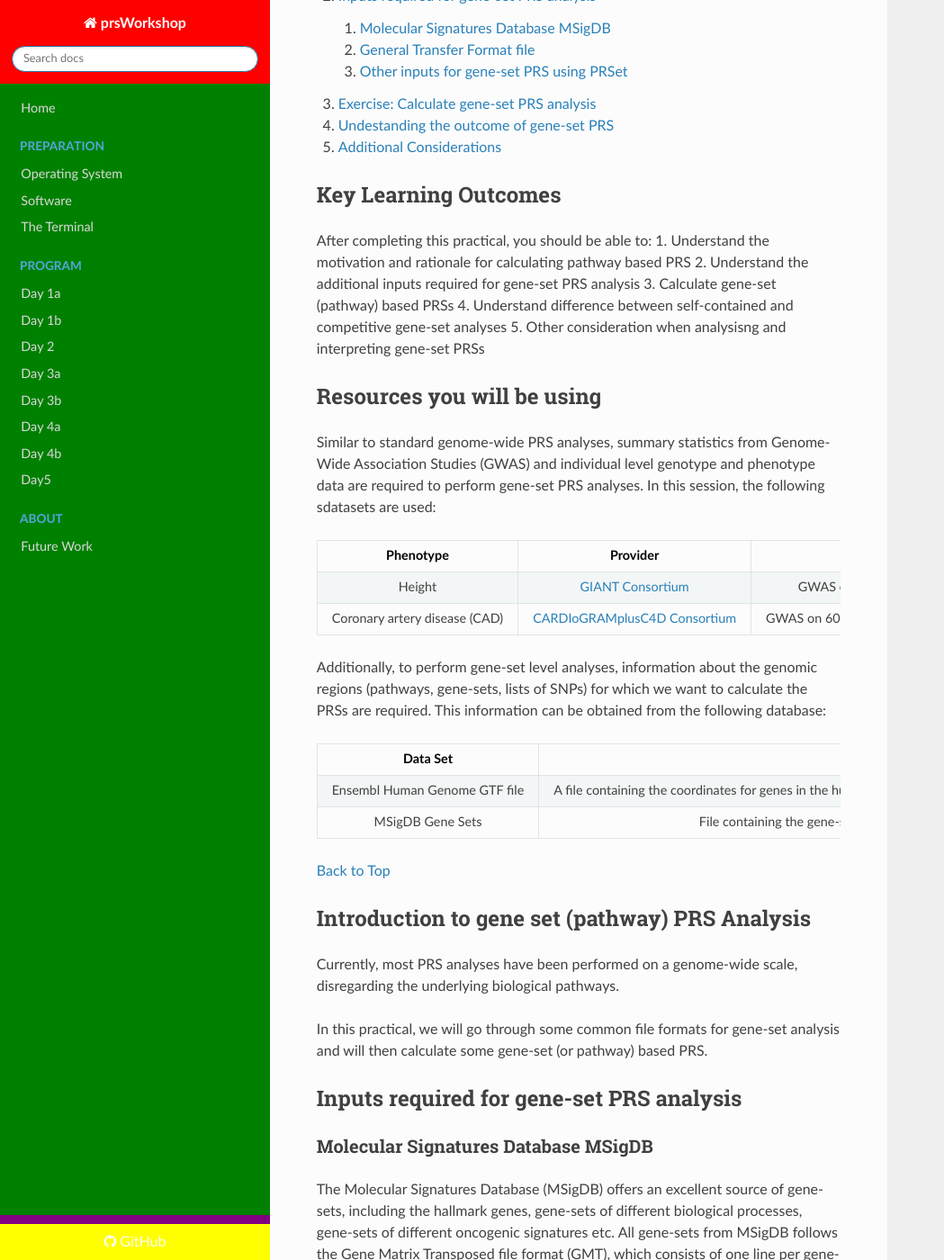
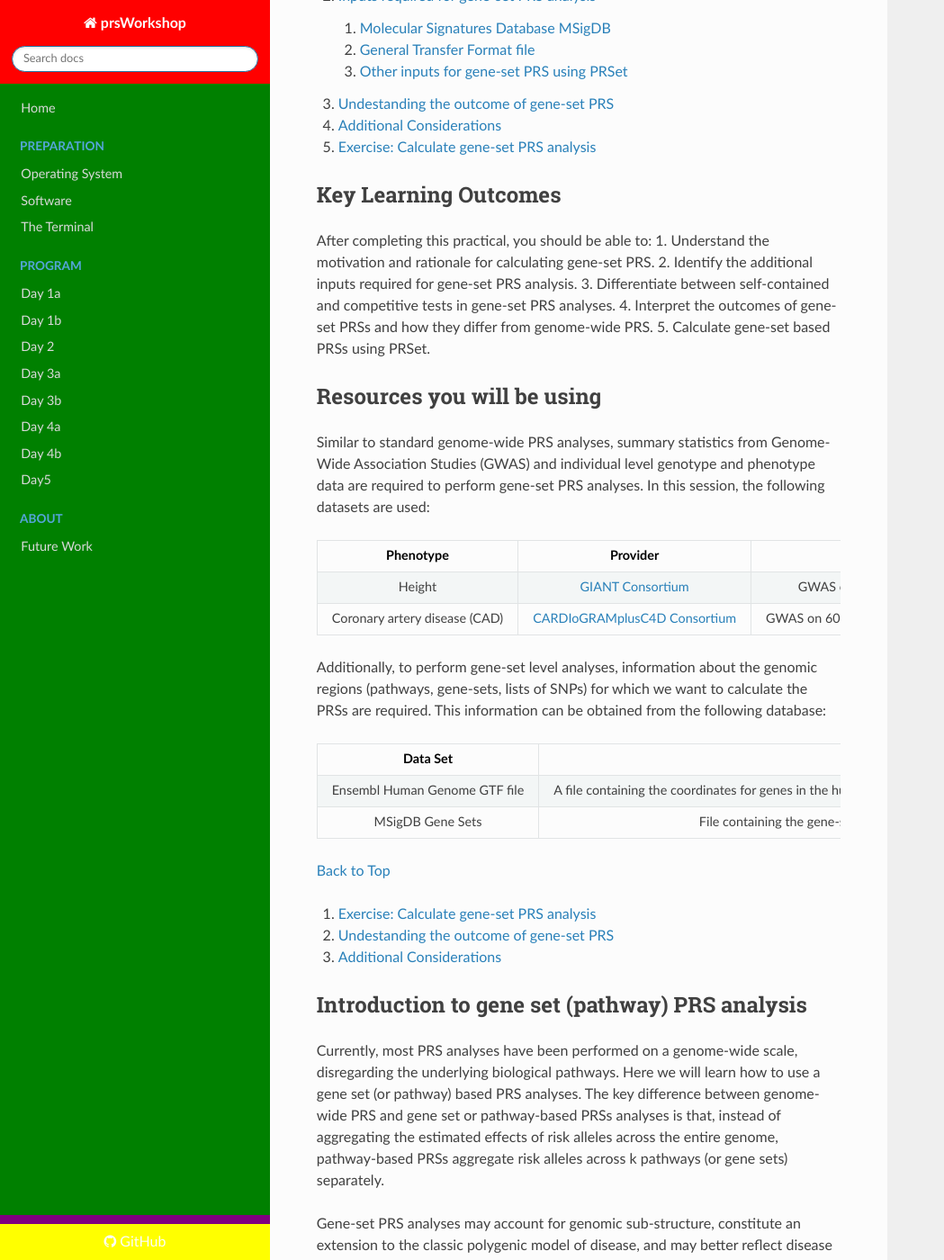
Before and after one commit to tadesouaiaia/prsWorkshop-website, an MkDocs documentation site: the page built from docs/Day2b.docx.md, in a window 1280 px wide and 1400 px high, scrolled down 312 px. Shown: the whole window at 90% size, without its empty margins (0-1049 px from the left). Built offline with MkDocs 1.6.1, drawn with Linux system fonts in a browser that asks for light colours; nearby versions of some CDN libraries; comment, search, counter and statistics services are not loaded; some of the changed text lies outside the part shown.

Commit message:
Updates text in the intro

```diff
--- a/docs/Day2b.docx.md
+++ b/docs/Day2b.docx.md
@@ -9,22 +9,22 @@
      1. [Molecular Signatures Database MSigDB](#molecular-signatures-Database-msigdb)
      2. [General Transfer Format file](#general-transfer-format-file)
      3. [Other inputs for gene-set PRS using PRSet](#other-inputs)
-  3. [Exercise: Calculate gene-set PRS analysis](#exercise-4-gene-set-based-prs-analysis)
-  4. [Undestanding the outcome of gene-set PRS](#gene-set-enrichment-analysis)
-  5. [Additional Considerations](#considerations)
+  3. [Undestanding the outcome of gene-set PRS](#gene-set-enrichment-analysis)
+  4. [Additional Considerations](#considerations)
+  5. [Exercise: Calculate gene-set PRS analysis](#exercise-4-gene-set-based-prs-analysis)
 
 ## Key Learning Outcomes
 
 After completing this practical, you should be able to:
-  1. Understand the motivation and rationale for calculating pathway based PRS
-  2. Understand the additional inputs required for gene-set PRS analysis
-  3. Calculate gene-set (pathway) based PRSs
-  4. Understand diﬀerence between self-contained and competitive gene-set analyses
-  5. Other consideration when analysisng and interpreting gene-set PRSs
+  1. Understand the motivation and rationale for calculating gene-set PRS.
+  2. Identify the additional inputs required for gene-set PRS analysis.
+  3. Differentiate between self-contained and competitive tests in gene-set PRS analyses.
+  4. Interpret the outcomes of gene-set PRSs and how they differ from genome-wide PRS.
+  5. Calculate gene-set based PRSs using PRSet.
 
 ## Resources you will be using
 
-Similar to standard genome-wide PRS analyses, summary statistics from Genome-Wide Association Studies (GWAS) and individual level genotype and phenotype data are required to perform gene-set PRS analyses. In this session, the following sdatasets are used:
+Similar to standard genome-wide PRS analyses, summary statistics from Genome-Wide Association Studies (GWAS) and individual level genotype and phenotype data are required to perform gene-set PRS analyses. In this session, the following datasets are used:
 
 |**Phenotype**|**Provider**|**Description**|**Download Link**|
 |:---:|:---:|:---:|:---:|
@@ -40,11 +40,16 @@
 
 <a href="#top">[Back to Top](#table-of-contents)</a>
 
-## Introduction to gene set (pathway) PRS Analysis
-Currently, most PRS analyses have been performed on a genome-wide scale, disregarding the underlying biological pathways.
+  3. [Exercise: Calculate gene-set PRS analysis](#exercise-4-gene-set-based-prs-analysis)
+  4. [Undestanding the outcome of gene-set PRS](#gene-set-enrichment-analysis)
+  5. [Additional Considerations](#considerations)
+
+## Introduction to gene set (pathway) PRS analysis
+Currently, most PRS analyses have been performed on a genome-wide scale, disregarding the underlying biological pathways. Here we will learn how to use a gene set (or pathway) based PRS analyses. The key difference between genome-wide PRS and gene set or pathway-based PRSs analyses is that, instead of aggregating the estimated effects of risk alleles across the entire genome, pathway-based PRSs aggregate risk alleles across k pathways (or gene sets) separately.
+
+Gene-set PRS analyses may account for genomic sub-structure, constitute an extension to the classic polygenic model of disease, and may better reflect disease heterogeneity. For more information about the rationale and the software that we are going to use, please see the PRSet publication [PRSet: Pathway-based polygenic risk score analyses and software](https://doi.org/10.1371/journal.pgen.1010624).
 
 In this practical, we will go through some common file formats for gene-set analysis and will then calculate some gene-set (or pathway) based PRS.
-
 
 ## Inputs required for gene-set PRS analysis
 ### Molecular Signatures Database MSigDB
@@ -77,7 +82,7 @@
 
 ### Other inputs for gene-set PRS using PRSet
 
-### Browser Extensible Data BED
+#### Browser Extensible Data BED
 Browser Extensible Data (BED) file (diﬀerent to the binary ped file from PLINK) is a file format to define genetic regions. It contains 3 required fields per line (chromosome, start coordinate and end coordinate) together with 9 additional optional field. A special property of BED is that it is a 0-based format, i.e. chromosome starts at 0, as opposed to the usual 1-based format such as the PLINK format. For example, a SNP on chr1:10000 will be represented as:
 
 | | | |
@@ -90,16 +95,13 @@
 >
 ---
 
-### List of SNPs
-
+#### List of SNPs
 
 <a href="#top">[Back to Top](#table-of-contents)</a>
 
+## Understand diﬀerence between self-contained and competitive gene-set analyses
 
-## Gene Set Enrichment Analysis
-
-Now we have gone through all the files involved in gene-set analysis, we should consider one of the most important aspects of gene-set (or pathway) enrichment
-analyses, which is the diﬀerent types of testing that we can perform when doing them:
+When calculating gene-set based PRSs, we should consider an important aspect when calculating association in only one region of the genome
 
 ### Self-Contained vs Competitive Testing
 The null-hypothesis of self-contained and competitive test statistics is diﬀerent:
@@ -107,10 +109,13 @@
   – **Competitive** - Genes within the gene-set are no more associated with the phenotype than genes outside the gene-set
 Therefore, a bigger gene-set will have a higher likelihood of having a significant P -value from self-contained test, which is not desirable.
 
+## Other consideration when analysisng and interpreting gene-set PRSs
 
-## Exercise 4 Gene Set Based PRS Analysis
+<a href="#top">[Back to Top](#table-of-contents)</a>
 
-Having learnt about the basics of gene-set analyses, we are now ready to perform gene-set association analyses using PRSet.
+## Exercise: Calculate gene-set PRS analysis
+
+We are now ready to perform gene-set association analyses using PRSet.
 
 To perform the PRSet analysis and obtain the set based PRS and competitive P-value, simply provide the GTF file and the GMT file to PRSice and specify the number of permutation for competitive P-value calculation using the --set-perm option.
 
```
